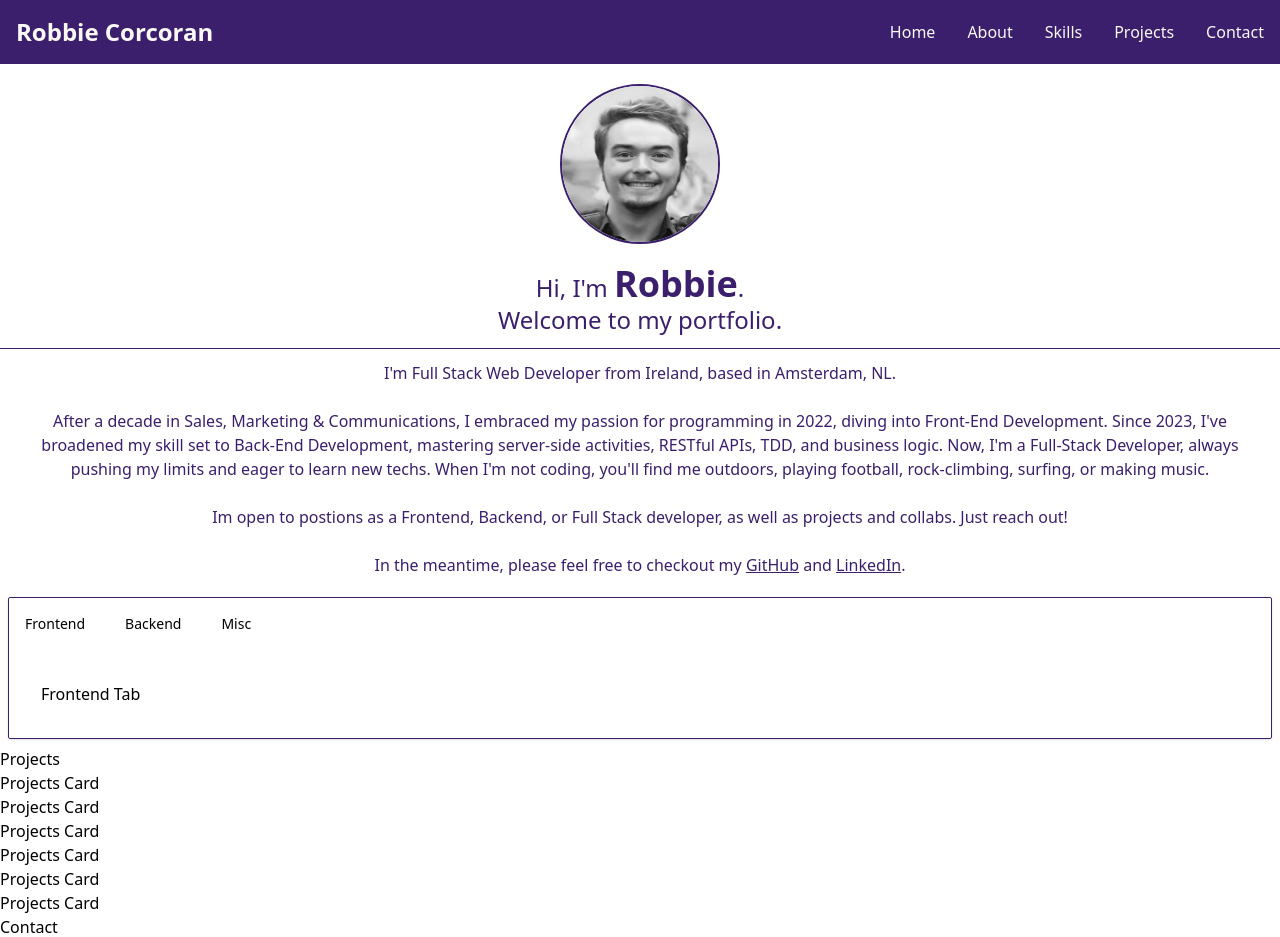
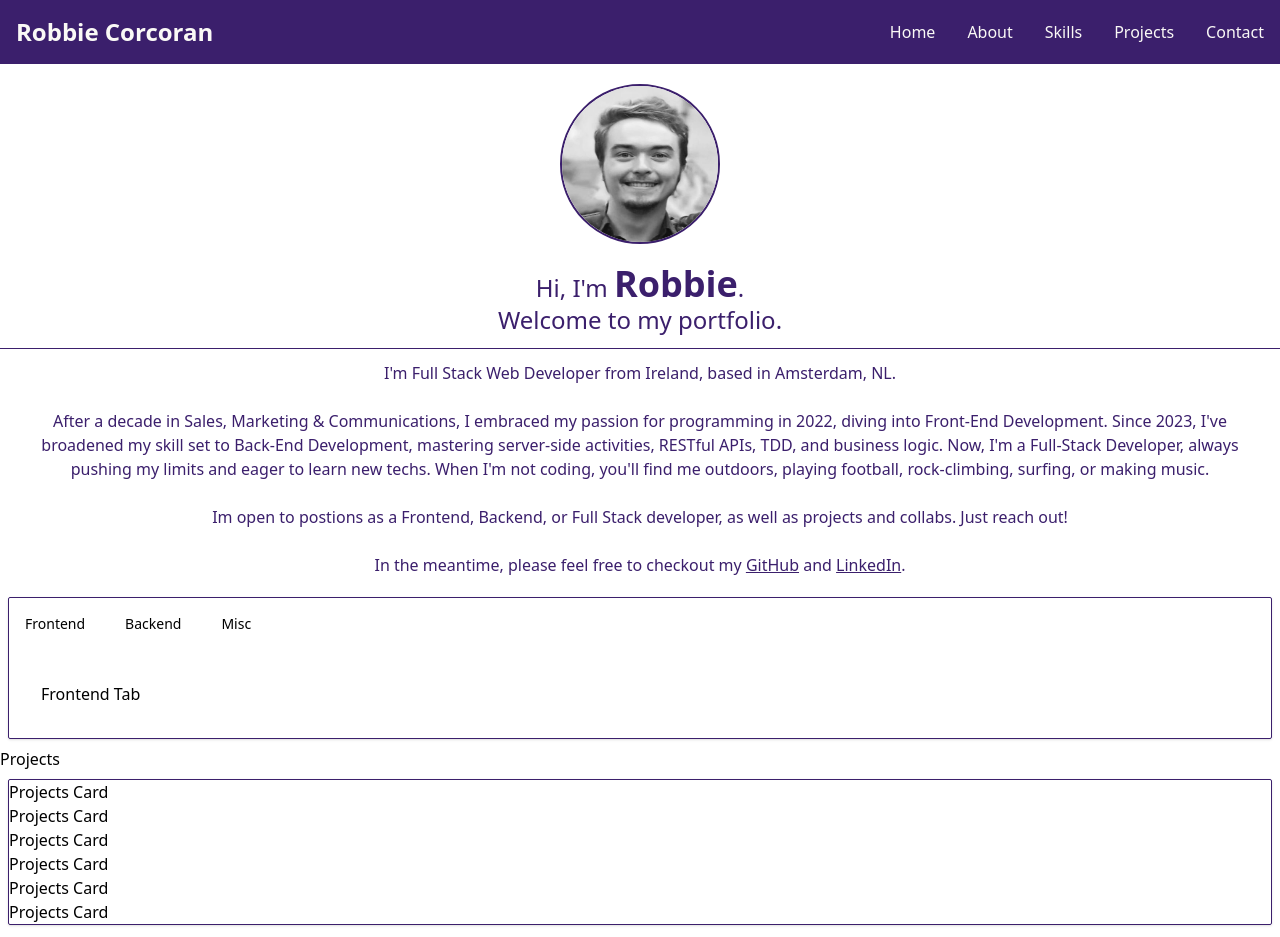
Before and after one commit to Robbie-Corcoran/Portfolio-Site, a React (Vite) app: page / in a window 1280 px wide. Shown: the top 937 px of the page. Built offline with nearby package versions, Linux system fonts and the light colour scheme.

Commit message:
Added projects container and fixed tailwind errors

```diff
--- a/src/components/Navbar.tsx
+++ b/src/components/Navbar.tsx
@@ -24,9 +24,9 @@ const Navbar = () => {
           >
             <path
               stroke="currentColor"
-              stroke-linecap="round"
-              stroke-linejoin="round"
-              stroke-width="2"
+              strokeLinecap="round"
+              strokeLinejoin="round"
+              strokeWidth="2"
               d="M1 1h15M1 7h15M1 13h15"
             />
           </svg>
--- a/src/components/Projects.tsx
+++ b/src/components/Projects.tsx
@@ -4,12 +4,16 @@ const Projects = () => {
   return (
     <>
       <div>Projects</div>
+      <div className="w-full">
+        <div className="border border-theme-primary rounded-sm shadow m-2">
           <ProjectsCard />
           <ProjectsCard />
           <ProjectsCard />
           <ProjectsCard />
           <ProjectsCard />
           <ProjectsCard />
+        </div>
+      </div>
     </>
   );
 };
```
Lines whose indentation alone changed are shown as unchanged.
